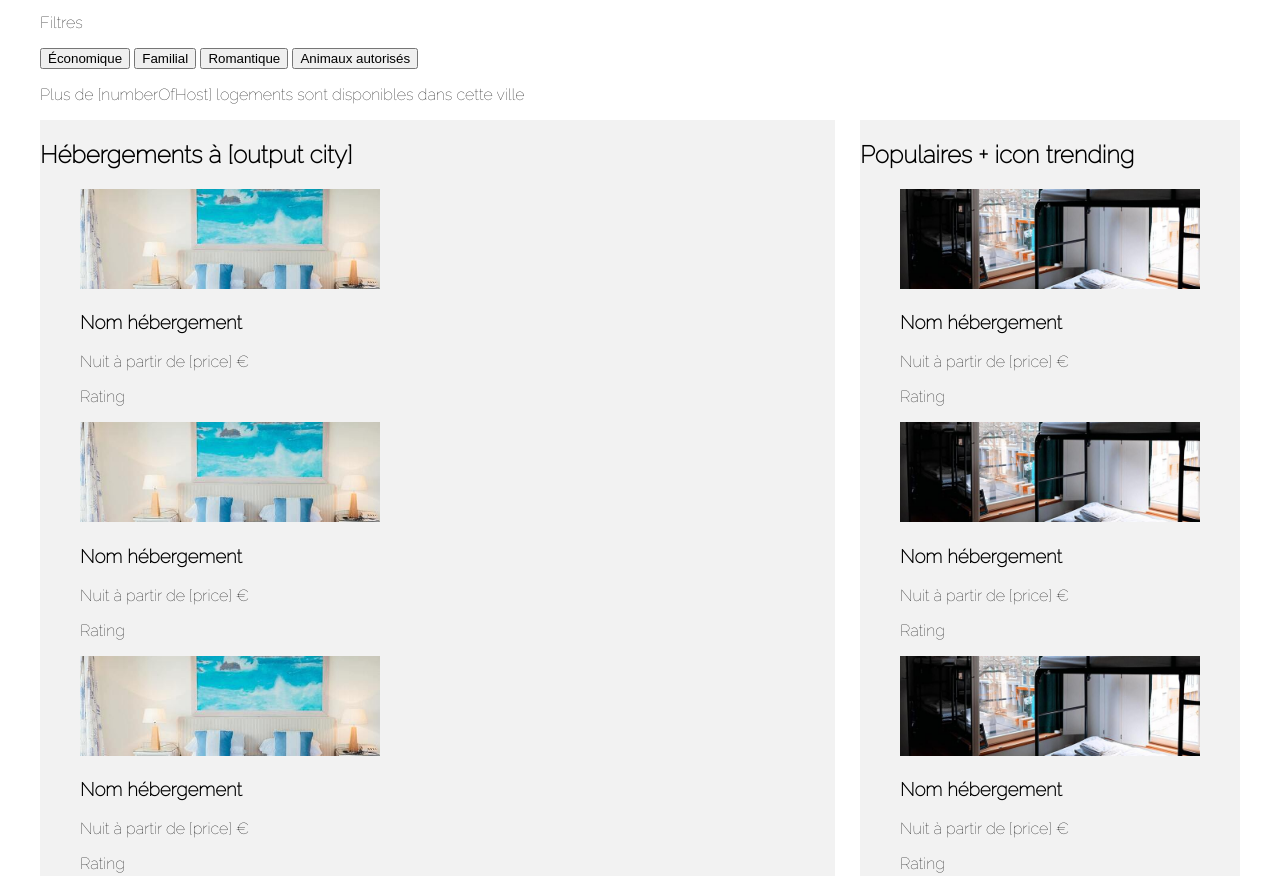
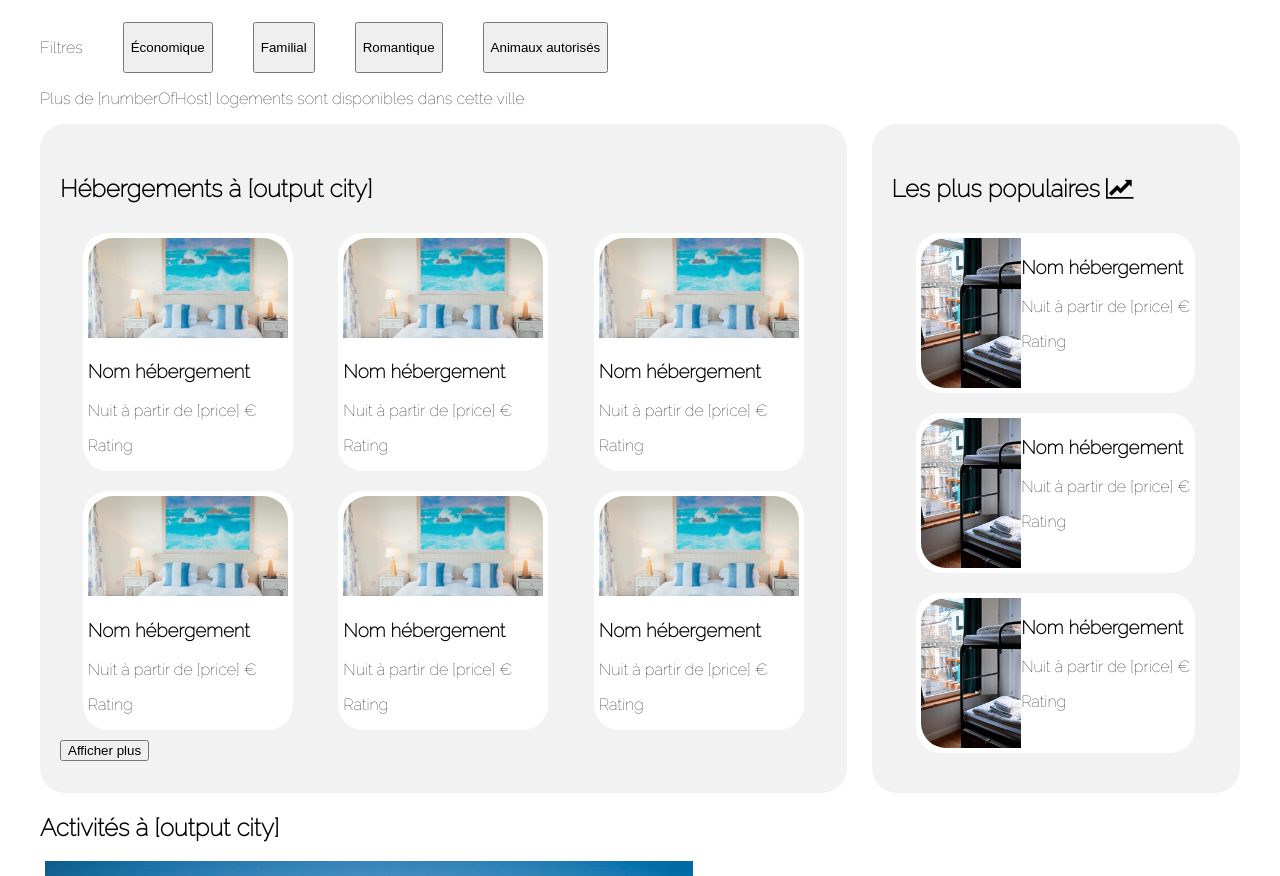
Before and after one commit to leoncik/LeonardWojcik_2_08092021, a plain HTML site: page index.html in a window 1280 px wide. Shown: the part 300-1176 px from the top of the page. Drawn offline with Linux system fonts and the light colour scheme.

Commit message:
Stylisation de la section Hébergements.

```diff
--- a/index.html
+++ b/index.html
@@ -94,15 +94,9 @@
                                 </figcaption>
                             </figure>
                         </div>
-                    </div>
-                </div>
-
-                <aside class="hebergements__trending">
-                    <h2>Populaires + icon trending</h2>
-                    <div class="hebergements__gallery">
                         <div class="hebergements__card">
                             <figure>
-                                <img src="images/hebergements/4_small/marcus-loke-WQJvWU_HZFo-unsplash.jpg" alt="" class="hebergements__img">
+                                <img src="images/hebergements/4_small/annie-spratt-Eg1qcIitAuA-unsplash.jpg" alt="" class="hebergements__img">
 
                                 <figcaption>
                                     <h3>Nom hébergement</h3>
@@ -113,7 +107,7 @@
                         </div>
                         <div class="hebergements__card">
                             <figure>
-                                <img src="images/hebergements/4_small/marcus-loke-WQJvWU_HZFo-unsplash.jpg" alt="" class="hebergements__img">
+                                <img src="images/hebergements/4_small/annie-spratt-Eg1qcIitAuA-unsplash.jpg" alt="" class="hebergements__img">
 
                                 <figcaption>
                                     <h3>Nom hébergement</h3>
@@ -124,7 +118,47 @@
                         </div>
                         <div class="hebergements__card">
                             <figure>
-                                <img src="images/hebergements/4_small/marcus-loke-WQJvWU_HZFo-unsplash.jpg" alt="" class="hebergements__img">
+                                <img src="images/hebergements/4_small/annie-spratt-Eg1qcIitAuA-unsplash.jpg" alt="" class="hebergements__img">
+
+                                <figcaption>
+                                    <h3>Nom hébergement</h3>
+                                    <p>Nuit à partir de [price] €</p>
+                                    <p>Rating</p>
+                                </figcaption>
+                            </figure>
+                        </div>
+                    </div>
+                    <button type="button">Afficher plus</button>
+                </div>
+
+                <aside class="hebergements__trending">
+                    <h2>Les plus populaires <span><i class="fa fa-line-chart" aria-hidden="true"></i></span></h2>
+                    <div class="hebergements__gallery">
+                        <div class="hebergements__card hebergements__card_trending">
+                            <figure>
+                                <img src="images/hebergements/4_small/marcus-loke-WQJvWU_HZFo-unsplash.jpg" alt="" class="hebergements__img hebergements__img_trending">
+
+                                <figcaption>
+                                    <h3>Nom hébergement</h3>
+                                    <p>Nuit à partir de [price] €</p>
+                                    <p>Rating</p>
+                                </figcaption>
+                            </figure>
+                        </div>
+                        <div class="hebergements__card hebergements__card_trending">
+                            <figure>
+                                <img src="images/hebergements/4_small/marcus-loke-WQJvWU_HZFo-unsplash.jpg" alt="" class="hebergements__img hebergements__img_trending">
+
+                                <figcaption>
+                                    <h3>Nom hébergement</h3>
+                                    <p>Nuit à partir de [price] €</p>
+                                    <p>Rating</p>
+                                </figcaption>
+                            </figure>
+                        </div>
+                        <div class="hebergements__card hebergements__card_trending">
+                            <figure>
+                                <img src="images/hebergements/4_small/marcus-loke-WQJvWU_HZFo-unsplash.jpg" alt="" class="hebergements__img hebergements__img_trending">
 
                                 <figcaption>
                                     <h3>Nom hébergement</h3>
--- a/style.css
+++ b/style.css
@@ -42,8 +42,7 @@ header
     padding: 50px 40px 50px 40px;
 }
 
-.search-form,
-main
+.search-form, main
 {
     padding: 0 40px;
 }
@@ -68,6 +67,8 @@ header
 }
 
 /* 3.3 FORMULAIRE DE RECHERCHE */
+
+/* Barre de recherche */
 
 form
 {
@@ -104,6 +105,15 @@ form > *
     border-radius: 0 10px 10px 0;
 }
 
+/* Filtres */
+
+.search-form__filters
+{
+    margin-top: 25px;
+    display: flex;
+    gap: 40px;
+}
+
 /* 3.4 HÉBERGEMENTS */
 
 .hebergements
@@ -115,18 +125,31 @@ form > *
 .hebergements__main-list
 {
     flex-basis: 70%;
+    padding: 30px 20px 30px 20px;
+    border-radius: 25px;
     background-color: #f2f2f2;
+}
+
+.hebergements__gallery
+{
+    display: flex;
+    justify-content: space-around;
+    flex-wrap: wrap;
 }
 
 .hebergements__trending
 {
     flex-basis: 30%;
+    padding: 30px 20px 30px 20px;
+    border-radius: 25px;
     background-color: #f2f2f2;
 }
 
+/* .hebergements__main-list et .hebergements__trending ont trois propriétés identiques. Essayer de regrouper pour optimiser */
+
 .hebergements__img
 {
-    width: 300px;
+    width: 200px;
     height: 100px;
     object-fit: cover;
 }
@@ -152,3 +175,33 @@ button
 {
     cursor: pointer;
 }
+
+/* Cards */
+
+.hebergements__card, .hebergements__card_trending
+{
+    margin: 10px 0;
+    background-color: white;
+    border-radius: 25px;
+}
+
+figure
+{
+    margin: 5px;
+}
+
+.hebergements__img
+{
+    border-radius: 25px 25px 0 0;
+}
+
+.hebergements__card_trending figure
+{
+    display: flex;
+}
+.hebergements__img_trending
+{
+    width: 100px;
+    height: 150px;
+    border-radius: 25px 0 0 25px;
+}
```
